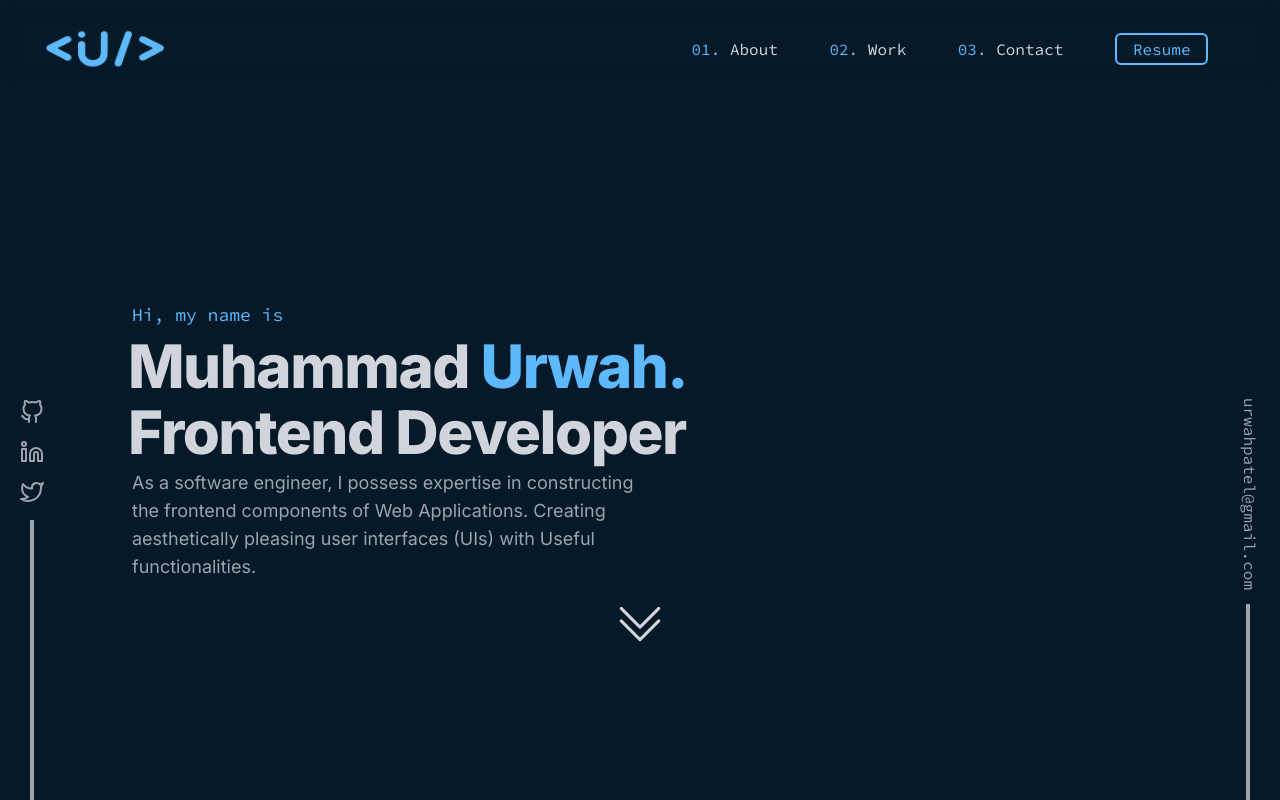
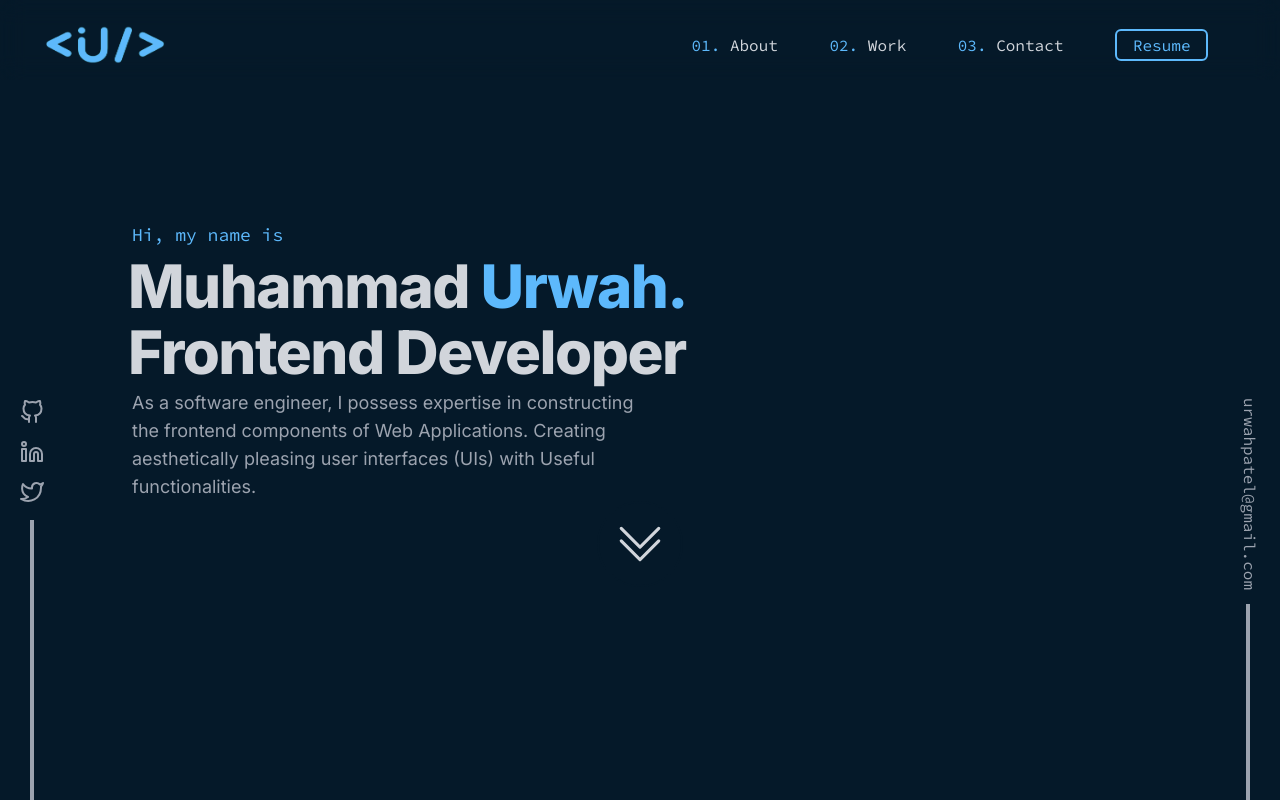
Before and after one commit to urwah1248/portfolioV2, a Next.js app: page / in a window 1280 px wide. Shown: the top 800 px of the page. Built offline with nearby package versions, Linux system fonts and the light colour scheme.

Commit message:
Fixed Scroll

```diff
--- a/src/components/Header.jsx
+++ b/src/components/Header.jsx
@@ -11,7 +11,6 @@ const Header = () => {
   useEffect( () => {
     const handleScroll = () => {
       const currentScrollPos = window.scrollY
-      console.log("scroll");
 
       if(currentScrollPos > prevScrollPos){
           setVisible(false)
@@ -30,7 +29,7 @@ const Header = () => {
   }, [prevScrollPos])
 
   return (
-    <nav className={`z-10 backdrop-blur-md h-[80px] inset-0 flex justify-between md:justify-between md:p-[20px] w-full md:w-full transition-['250ms'] ${visible ? '' : 'top-[-100px]'}`}>
+    <nav className={`fixed z-10 backdrop-blur-md h-[80px] inset-0 flex justify-between md:justify-between md:p-[20px] w-full md:w-full transition-['250ms'] ${visible ? '' : 'top-[-100px]'}`}>
       <div className="logo my-auto ml-5">
         <a href="#welcome">
           <Image src={logo}
--- a/src/pages/_document.js
+++ b/src/pages/_document.js
@@ -1,6 +1,4 @@
 import { Html, Head, Main, NextScript } from 'next/document'
-import Header from '@/components/Header'
-import Footer from '@/components/Footer'
 import Sidebars from '@/components/Sidebars'
 
 export default function Document() {
@@ -9,9 +7,7 @@ export default function Document() {
     <Html lang="en">
         <Head />
       <body className='App bg-bg py-1'>
-        <Header/>
         <Main />
-        <Footer/>
         <Sidebars/>
         <NextScript />
       </body>
--- a/src/pages/index.js
+++ b/src/pages/index.js
@@ -3,8 +3,15 @@ import About from '@/components/About'
 import Work from '@/components/Work'
 import Contact from '@/components/Contact'
 import Head from 'next/head'
+import { useEffect } from 'react'
+import Header from '@/components/Header'
+import Footer from '@/components/Footer'
 
 export default function Home() {
+  useEffect(() => {
+    console.log('useEffect hook is working!');
+    // Rest of your effect logic
+  }, []);
   return (
     <>
       <Head>
@@ -25,12 +32,17 @@ export default function Home() {
         <meta name="og:description" content="Frontend Developer portfolio showcasing few projects."/>
       </Head>
 
+      <Header/>
+
       <main className='md:mx-[10%] mx-4'>
         <Welcome/>
         <About/>
         <Work/>
         <Contact/>
       </main>
+
+
+      <Footer/>
     </>
   )
 }
```
